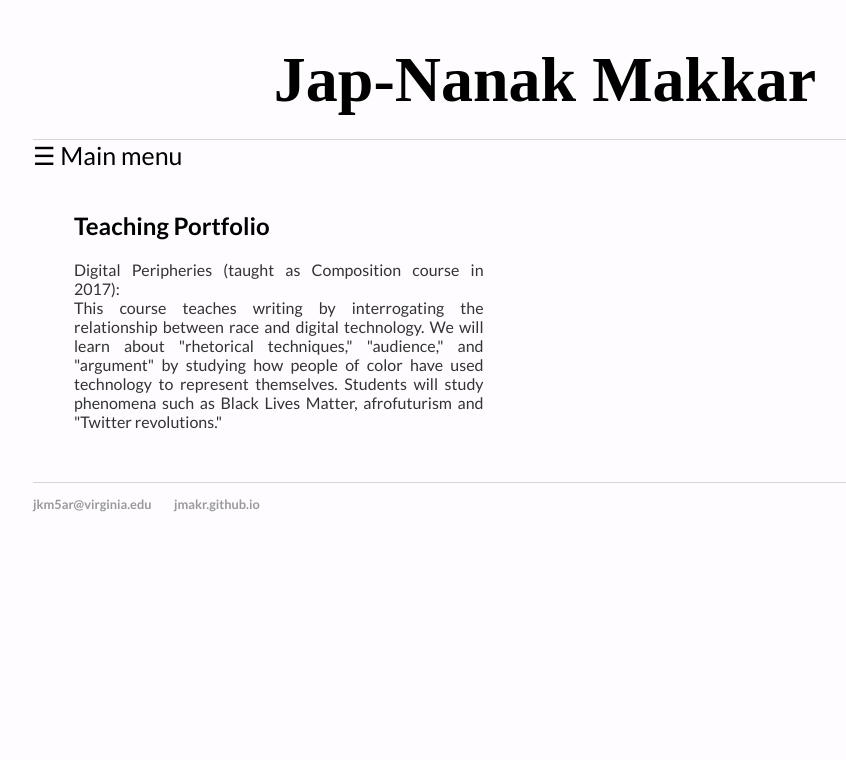
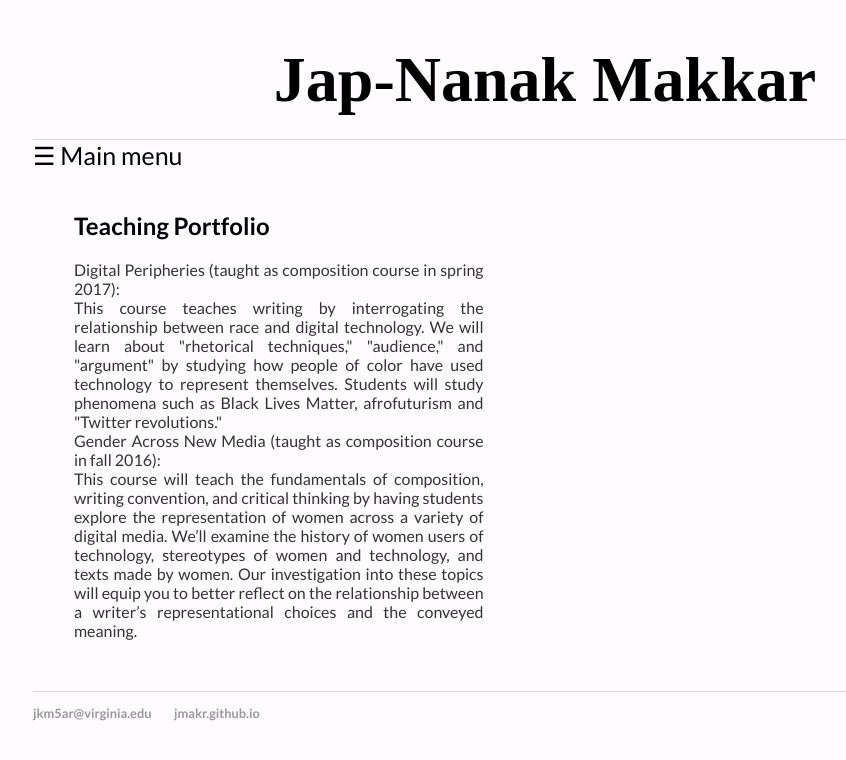
Before and after one commit to jmakr/jmakr.github.io, a Jekyll site: the page built from teaching/index.html, in a window 1280 px wide. Shown: the top 760 px of the page, without its empty margins (95-941 px from the left). Built offline with Jekyll 4.4.1, drawn with Linux system fonts in a browser that asks for light colours.

Commit message:
Update index.html

```diff
--- a/teaching/index.html
+++ b/teaching/index.html
@@ -5,9 +5,12 @@ title: Teaching Portfolio
 <div class="blurb">
     	<h2>{{ page.title }}</h2>
 
-     <p2 align="justify"> Digital Peripheries (taught as Composition course in 2017):</p2>
+     <p2 align="justify"> Digital Peripheries (taught as composition course in spring 2017):</p2>
      <p2 align="justify"> This course teaches writing by interrogating the relationship between race and digital technology. We will learn about "rhetorical techniques," "audience," and "argument" by studying how people of color have used technology to represent themselves. Students will study phenomena such as Black Lives Matter, afrofuturism and "Twitter revolutions."</p2>
 
 
+     <p2 align="justify"> Gender Across New Media (taught as composition course in fall 2016):</p2>
+     <p2 align="justify"> This course will teach the fundamentals of composition, writing convention, and critical thinking by having students explore the representation of women across a variety of digital media. We’ll examine the history of women users of technology, stereotypes of women and technology, and texts made by women. Our investigation into these topics will equip you to better reflect on the relationship between a writer’s representational choices and the conveyed meaning.</p2>
+
 
   </div>
```
